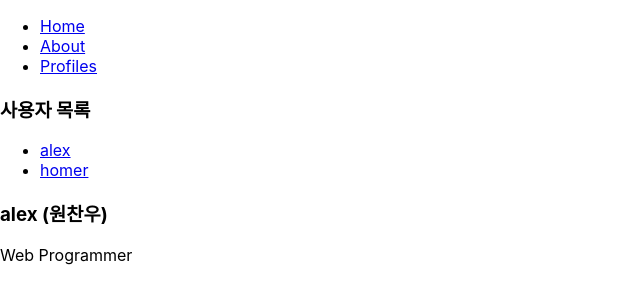
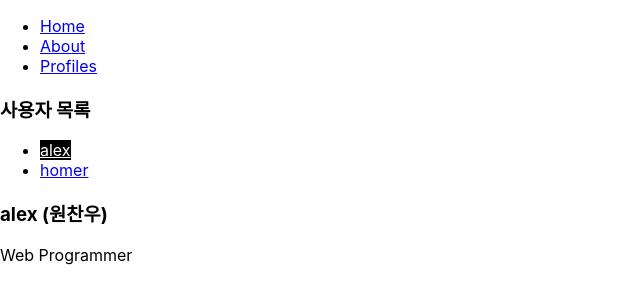
Before and after one commit to dnjscksdn98/React-Router-Tutorial, a React (Create React App) app: page /profiles/alex in a window 1280 px wide. Shown: the top 304 px of the page, without its empty margins (0-640 px from the left). Built offline with nearby package versions, Linux system fonts and the light colour scheme.

Commit message:
Use NavLink to add active styles

```diff
--- a/src/Profiles.js
+++ b/src/Profiles.js
@@ -1,6 +1,6 @@
 import React from "react";
 import Profile from "./Profile";
-import { Route, Link } from "react-router-dom";
+import { Route, NavLink } from "react-router-dom";
 
 function Profiles() {
   return (
@@ -8,10 +8,20 @@ function Profiles() {
       <h3>사용자 목록</h3>
       <ul>
         <li>
-          <Link to="/profiles/alex">alex</Link>
+          <NavLink
+            to="/profiles/alex"
+            activeStyle={{ background: "black", color: "white" }}
+          >
+            alex
+          </NavLink>
         </li>
         <li>
-          <Link to="/profiles/homer">homer</Link>
+          <NavLink
+            to="/profiles/homer"
+            activeStyle={{ background: "black", color: "white" }}
+          >
+            homer
+          </NavLink>
         </li>
       </ul>
 
```
